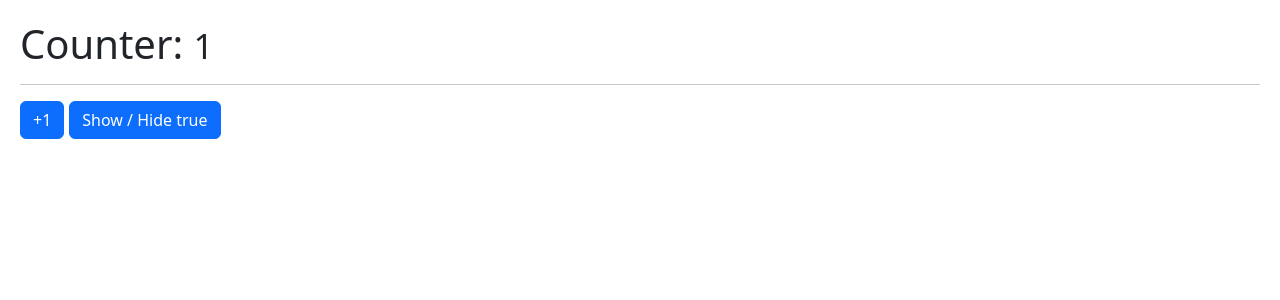
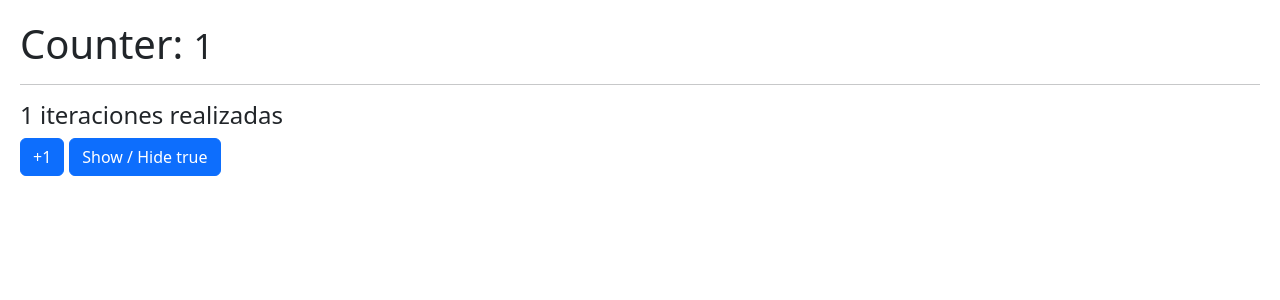
Before and after one commit to mcmmiguel/hooksApp-ReactFH, a React (Vite) app: page / in a window 1280 px wide. Shown: the top 300 px of the page. Built offline with nearby package versions, Linux system fonts and the light colour scheme.

Commit message:
use example of useMemo

```diff
--- /dev/null
+++ b/src/06-memos/MemoHook.jsx
@@ -0,0 +1,43 @@
+import { useMemo, useState } from "react";
+import { useCounter } from "../hooks"
+
+
+const heavyStuff = (iterationNumber = 10) => {
+    for (let i = 0; i < iterationNumber; i++) {
+        console.log('Ahi vamos jaja');
+    }
+
+    return `${iterationNumber} iteraciones realizadas`
+}
+
+export const MemoHook = () => {
+
+    const { counter, increment } = useCounter(1);
+    const [show, setShow] = useState(true);
+
+    const memorizedValue = useMemo(() => heavyStuff(counter), [counter])
+
+    return (
+        <>
+            <h1>Counter: <small>{counter}</small></h1>
+            <hr />
+
+            <h4>{memorizedValue}</h4>
+
+            <button
+                className="btn btn-primary"
+                onClick={() => increment(1)}
+            >
+                +1
+            </button>
+
+            <button
+                className="btn btn-primary"
+                onClick={() => setShow(!show)}
+            >
+                Show / Hide {JSON.stringify(show)}
+            </button>
+
+        </>
+    )
+}
--- a/src/main.jsx
+++ b/src/main.jsx
@@ -1,6 +1,7 @@
 import React from 'react'
 import ReactDOM from 'react-dom/client'
 import './index.css'
+import { MemoHook } from './06-memos/MemoHook'
 // import { HooksApp } from './HooksApp'
 // import { CounterApp } from './01-useState/CounterApp'
 // import { CounterWithCustomHook } from './01-useState/CounterWithCustomHook'
@@ -9,10 +10,10 @@
 // import { MultipleCustomHooks } from './03-examples/MultipleCustomHooks'
 // import { FocusScreen } from './04-useRef/FocusScreen'
 // import { Layout } from './05-useLayoutEffect/Layout'
-import { Memorize } from './06-memos/Memorize'
+// import { Memorize } from './06-memos/Memorize'
 
 ReactDOM.createRoot(document.getElementById('root')).render(
   <React.StrictMode>
-    <Memorize />
+    <MemoHook />
   </React.StrictMode>,
 )
```
